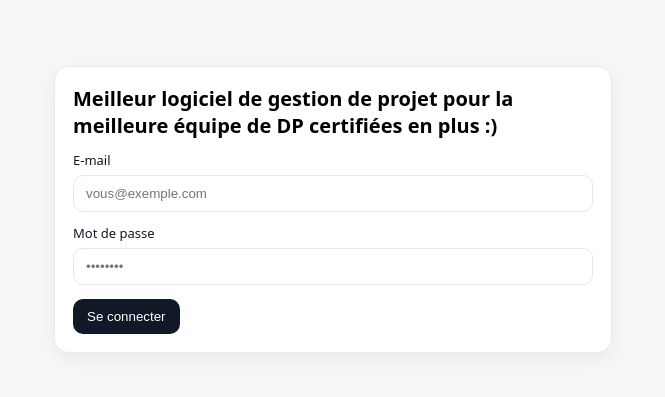
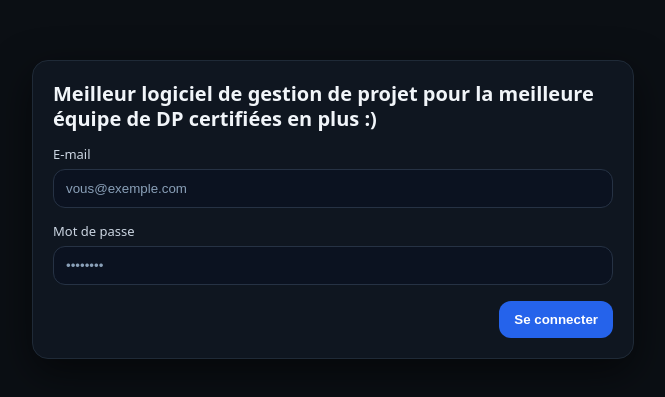
Before and after one commit to hugoldd/ERPV2, a React (Vite) app: page / in a window 1280 px wide. Shown: the part 215-612 px from the top of the page, without its empty margins (307-972 px from the left). Built offline with nearby package versions, Linux system fonts and the light colour scheme; no server answers; the HTML template or start-up script is replaced by a standard one.

Commit message:
Refactor CSS for dark mode and UI enhancements
Updated styles for dark mode and improved UI elements.

```diff
--- a/src/index.css
+++ b/src/index.css
@@ -1,10 +1,12 @@
 :root {
+  color-scheme: dark;
   font-family: system-ui, -apple-system, Segoe UI, Roboto, Arial, sans-serif;
 }
 
 body {
   margin: 0;
-  background: #f6f7f9;
+  background: #0b0f14; /* fond */
+  color: #e6edf3;      /* texte principal */
 }
 
 .page {
@@ -16,95 +18,113 @@ body {
 
 .card {
   width: 100%;
-  max-width: 520px;
-  background: white;
-  border: 1px solid #e6e8ee;
-  border-radius: 14px;
-  padding: 18px;
-  box-shadow: 0 6px 20px rgba(0, 0, 0, 0.06);
+  max-width: 560px;
+  background: #0f1620;            /* carte */
+  border: 1px solid #1f2a37;      /* bordure */
+  border-radius: 16px;
+  padding: 20px;
+  box-shadow: 0 14px 40px rgba(0, 0, 0, 0.55);
 }
 
 h1 {
-  margin: 0 0 8px;
+  margin: 0 0 10px;
   font-size: 20px;
+  line-height: 1.25;
+  color: #f1f5f9;
 }
 
 p {
   margin: 10px 0;
-  color: #4b5563;
+  color: #cbd5e1;
 }
 
 .label {
   display: block;
-  margin-top: 12px;
+  margin-top: 14px;
   margin-bottom: 6px;
   font-size: 13px;
-  color: #111827;
+  color: #cbd5e1;
 }
 
 .input {
   width: 100%;
   box-sizing: border-box;
-  border: 1px solid #e6e8ee;
-  border-radius: 10px;
-  padding: 10px 12px;
+  border: 1px solid #263244;
+  border-radius: 12px;
+  padding: 11px 12px;
+  background: #0b1220;
+  color: #e6edf3;
   outline: none;
 }
 
-.input:focus {
-  border-color: #c7d2fe;
-  box-shadow: 0 0 0 4px rgba(199, 210, 254, 0.45);
+.input::placeholder {
+  color: #8aa0b8;
 }
 
-button {
-  cursor: pointer;
-  border: 0;
-  border-radius: 10px;
-  padding: 10px 14px;
-  background: #111827;
-  color: white;
-}
-
-button.secondary {
-  background: #eef2ff;
-  color: #111827;
+.input:focus {
+  border-color: #60a5fa;
+  box-shadow: 0 0 0 4px rgba(96, 165, 250, 0.25);
 }
 
 .row {
   display: flex;
   align-items: center;
-  justify-content: space-between;
+  justify-content: flex-end;
   gap: 12px;
-  margin-top: 14px;
+  margin-top: 16px;
+}
+
+button {
+  cursor: pointer;
+  border: 1px solid transparent;
+  border-radius: 12px;
+  padding: 10px 14px;
+  background: #2563eb;
+  color: #ffffff;
+  font-weight: 600;
+}
+
+button:hover {
+  filter: brightness(1.05);
+}
+
+button:active {
+  filter: brightness(0.98);
+}
+
+button.secondary {
+  background: transparent;
+  border-color: #2b3a4f;
+  color: #e6edf3;
+}
+
+button.secondary:hover {
+  background: rgba(230, 237, 243, 0.06);
 }
 
 .wip {
   margin-top: 14px;
   padding: 12px;
-  border-radius: 10px;
-  background: #f3f4f6;
+  border-radius: 12px;
+  background: #0b1220;
+  border: 1px solid #1f2a37;
+  color: #cbd5e1;
 }
 
 .error {
   margin: 12px 0;
   padding: 10px;
-  border-radius: 10px;
-  background: #fff1f2;
-  border: 1px solid #fecdd3;
-  color: #9f1239;
+  border-radius: 12px;
+  background: rgba(239, 68, 68, 0.12);
+  border: 1px solid rgba(239, 68, 68, 0.35);
+  color: #fecaca;
 }
 
 .info {
   margin: 12px 0;
   padding: 10px;
-  border-radius: 10px;
-  background: #eff6ff;
-  border: 1px solid #bfdbfe;
-  color: #1d4ed8;
+  border-radius: 12px;
+  background: rgba(59, 130, 246, 0.12);
+  border: 1px solid rgba(59, 130, 246, 0.35);
+  color: #bfdbfe;
 }
-
-.hint {
-  margin-top: 12px;
-  font-size: 12px;
-  color: #6b7280;
-}
```
